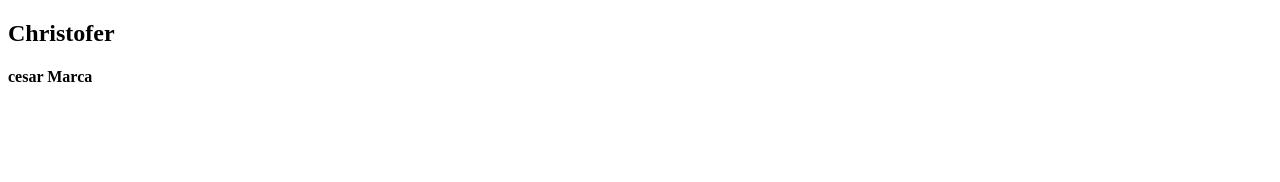
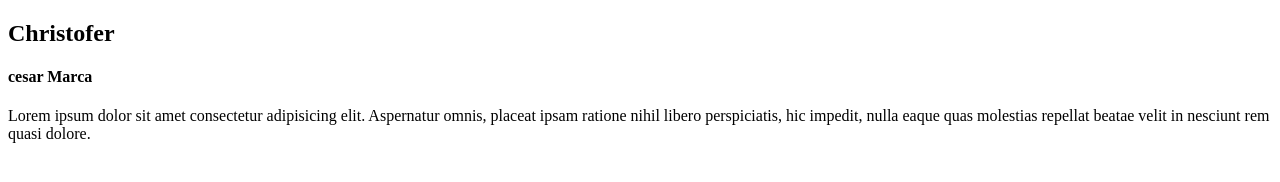
Before and after one commit to ChristoferYup/Practica2git, a plain HTML site: page index.html in a window 1280 px wide. Drawn offline with Linux system fonts and the light colour scheme.

Commit message:
loreancesar

```diff
--- a/index.html
+++ b/index.html
@@ -8,5 +8,6 @@
 <body>
     <h2>Christofer</h2>
     <h4>cesar Marca </h4>
+    <P>Lorem ipsum dolor sit amet consectetur adipisicing elit. Aspernatur omnis, placeat ipsam ratione nihil libero perspiciatis, hic impedit, nulla eaque quas molestias repellat beatae velit in nesciunt rem quasi dolore.</P>
 </body>
 </html>
```
